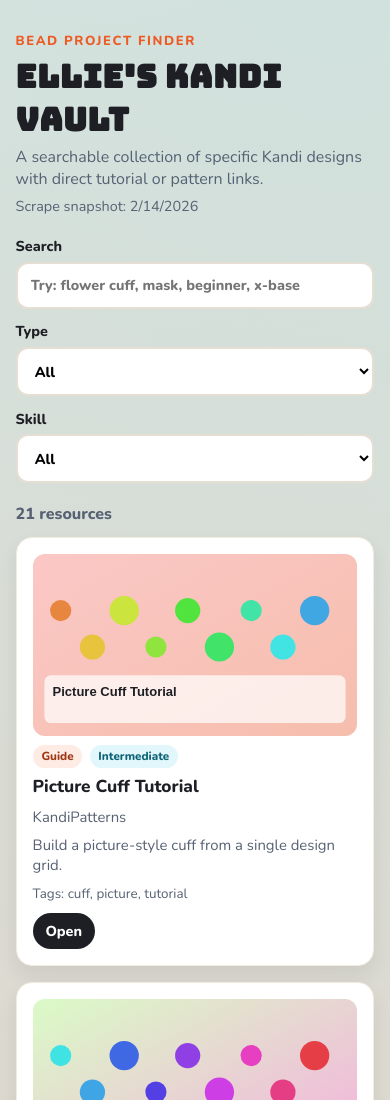
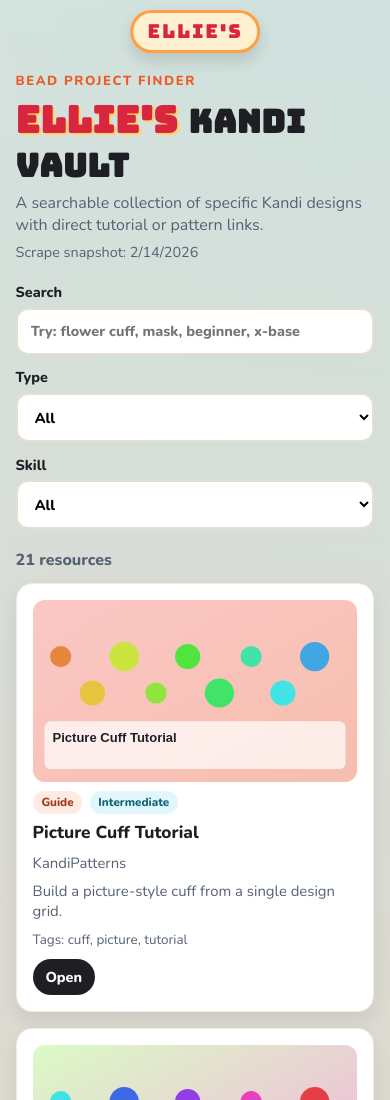
Before and after one commit to jseemann/ellies-kandi-vault, a plain HTML site: page index.html in a window 390 px wide. Shown: the top 1100 px of the page. Drawn offline with nearby package versions, Linux system fonts and the light colour scheme.

Commit message:
Make Ellie's branding prominent with side signature

```diff
--- a/index.html
+++ b/index.html
@@ -10,10 +10,11 @@
     <link rel="stylesheet" href="styles.css" />
   </head>
   <body>
+    <aside class="ellie-signature" aria-label="Personal dedication">Ellie's</aside>
     <main class="page">
       <header class="hero">
         <p class="eyebrow">Bead Project Finder</p>
-        <h1>Ellie's Kandi Vault</h1>
+        <h1><span class="hero-name">Ellie's</span> Kandi Vault</h1>
         <p class="subtitle">
           A searchable collection of specific Kandi designs with direct tutorial or pattern links.
         </p>
--- a/styles.css
+++ b/styles.css
@@ -35,6 +35,32 @@ body {
   margin: 0.3rem 0;
   letter-spacing: 0.5px;
   font-size: clamp(2rem, 4vw, 3.2rem);
+}
+
+.hero-name {
+  display: inline-block;
+  font-size: clamp(2.3rem, 5vw, 4rem);
+  color: #d7263d;
+  text-shadow: 2px 2px 0 #ffd166;
+  margin-right: 0.2rem;
+}
+
+.ellie-signature {
+  position: fixed;
+  left: 0.65rem;
+  top: 50%;
+  transform: translateY(-50%) rotate(180deg);
+  writing-mode: vertical-rl;
+  font-family: "Bungee", sans-serif;
+  font-size: clamp(1.5rem, 2.1vw, 2.2rem);
+  letter-spacing: 0.09em;
+  color: #d7263d;
+  background: #fff0cf;
+  border: 3px solid #ff9f43;
+  border-radius: 16px;
+  padding: 0.7rem 0.35rem;
+  box-shadow: 0 8px 16px rgba(30, 31, 36, 0.14);
+  z-index: 30;
 }
 
 .eyebrow {
@@ -182,6 +208,21 @@ select:focus {
 }
 
 @media (max-width: 740px) {
+  .page {
+    padding-top: 4.5rem;
+  }
+
+  .ellie-signature {
+    writing-mode: horizontal-tb;
+    transform: none;
+    top: 0.6rem;
+    left: 50%;
+    translate: -50% 0;
+    font-size: 1.2rem;
+    border-radius: 999px;
+    padding: 0.35rem 0.9rem;
+  }
+
   .controls {
     grid-template-columns: 1fr;
   }
```
